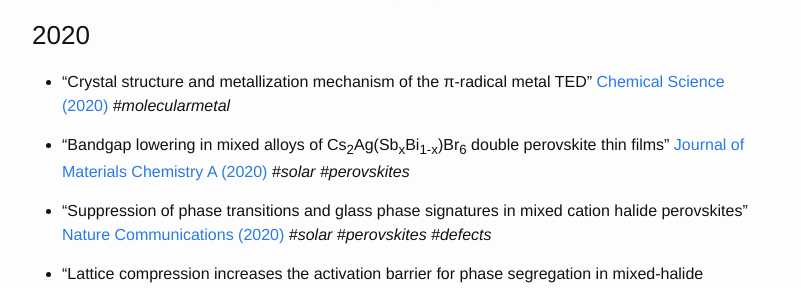
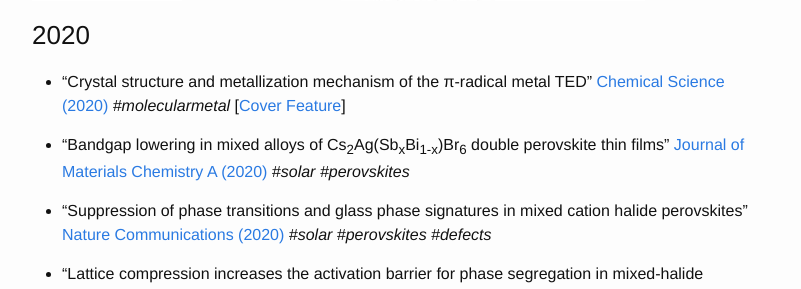
Before and after one commit to WMD-group/WMD-group.github.io, a Jekyll site: the page built from c_papers.md, in a window 1280 px wide and 900 px high, scrolled down 693 px. Shown: the part 163-452 px from the top of the window, without its empty margins (238-1039 px from the left). Built offline with Jekyll 4.4.1, drawn with Linux system fonts in a browser that asks for light colours.

Commit message:
ChemSci Cover!

```diff
--- a/c_papers.md
+++ b/c_papers.md
@@ -10,7 +10,7 @@
 [Zotero](https://www.zotero.org/aronwalsh),
 or [Orcid](http://orcid.org/0000-0001-5460-7033).
 
-![](/assets/el-2020.jpg) ![](/assets/acr-2016.jpg) ![](/assets/com-2018.jpg)
+![](/assets/el-2020.jpg) ![](/assets/acr-2016.jpg) ![](/assets/com-2018.jpg) ![](/assets/cs-2020.jpg)
 
 ### Preprints
 
@@ -28,7 +28,7 @@
 ### 2020
 
 * "Crystal structure and metallization mechanism of the π-radical metal TED" [Chemical Science (2020)](https://doi.org/10.1039/D0SC03521A)
-*#molecularmetal*
+*#molecularmetal* [[Cover Feature](https://pubs.rsc.org/en/content/articlepdf/2020/sc/d0sc03521a)]
 
 * "Bandgap lowering in mixed alloys of Cs<sub>2</sub>Ag(Sb<sub>x</sub>Bi<sub>1-x</sub>)Br<sub>6</sub> double perovskite thin films" [Journal of Materials Chemistry A (2020)](https://pubs.rsc.org/en/content/articlelanding/2020/TA/D0TA07145E)
 *#solar #perovskites*
```
Also changed, not shown: assets/cs-2020.jpg (added), 16 other files.
